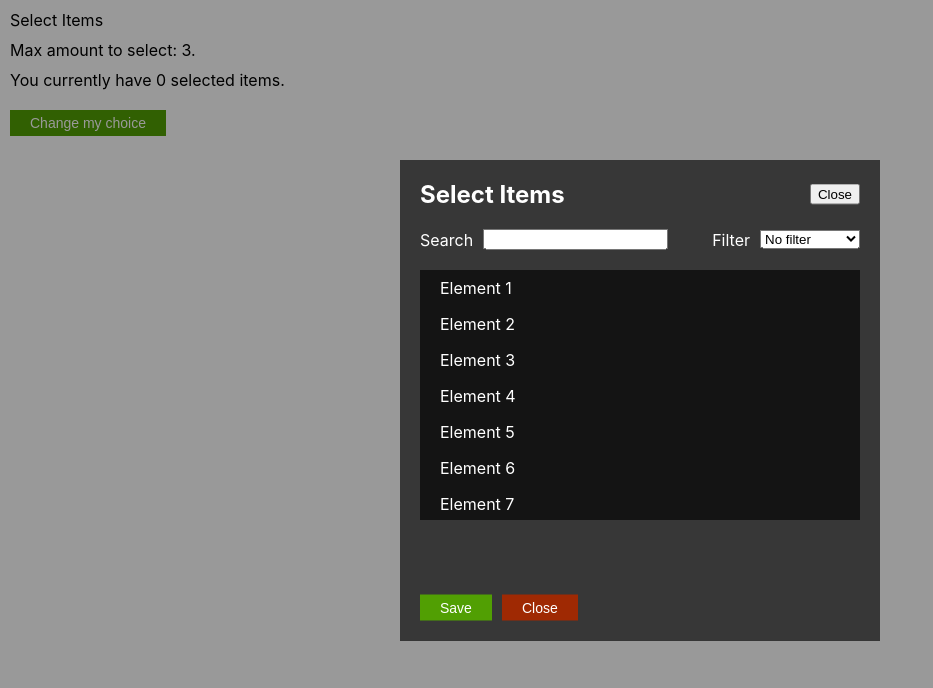
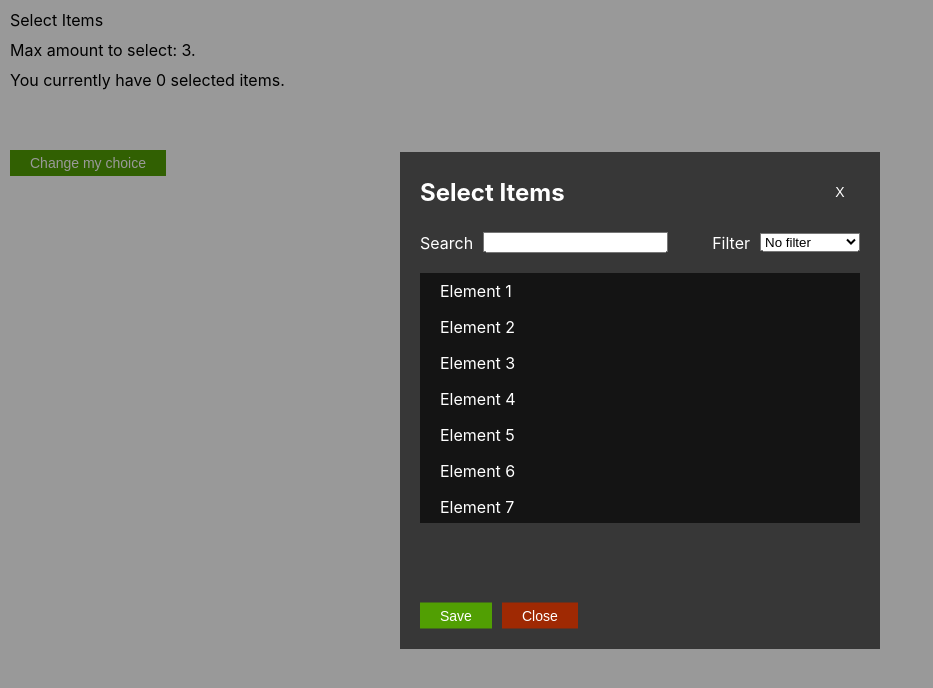
Before and after one commit to ckolobov/select-widget, a React (Create React App) app: page / in a window 1280 px wide. Both pictures are taken after a click on the button "Change my choice". Shown: the top 688 px of the page, without its empty margins (0-933 px from the left). Built offline with nearby package versions, Linux system fonts and the light colour scheme.

Commit message:
feat: add styles to close button

```diff
--- a/src/components/display/element-list/element-item/index.scss
+++ b/src/components/display/element-list/element-item/index.scss
@@ -4,6 +4,7 @@
   align-items: center;
 
   width: 140px;
+  height: 40px;
 
   background: #121212;
 
--- a/src/components/display/element-list/element-item/index.tsx
+++ b/src/components/display/element-list/element-item/index.tsx
@@ -1,6 +1,7 @@
 import './index.scss'
 import { useCallback, memo } from 'react'
 import { Element } from '../../../../api'
+import { IconButton } from '../../../input/icon-button'
 
 interface ElementItemProps {
   element: Element;
@@ -17,7 +18,7 @@ export const ElementItem = memo(function ElementItem(props: ElementItemProps) {
     <li className={'element-item'}>
       <div className={'element-item__label'}>{element.label}</div>
       <div>
-        <button onClick={handleClick}>Close</button>
+        <IconButton onClick={handleClick} icon={'X'} />
       </div>
     </li>
   );
--- /dev/null
+++ b/src/components/input/icon-button/index.scss
@@ -0,0 +1,25 @@
+.icon-button {
+  width: 40px;
+  height: 40px;
+  display: flex;
+  justify-content: center;
+  align-items: center;
+
+  border: none;
+  font-size: 14px;
+  color: #ffffff;
+  background: none;
+
+  &:hover {
+    cursor: pointer;
+  }
+
+  &--disabled {
+    background-color: #555555;
+    color: #dddddd;
+
+    &:hover {
+      cursor: default;
+    }
+  }
+}
--- /dev/null
+++ b/src/components/input/icon-button/index.tsx
@@ -0,0 +1,24 @@
+import { useMemo } from 'react'
+import './index.scss'
+
+interface ButtonProps {
+  icon: React.ReactNode
+  onClick: React.MouseEventHandler<HTMLButtonElement>
+  disabled?: boolean
+}
+
+const ICON_BUTTON_CLASS = 'icon-button';
+
+export function IconButton(props: ButtonProps) {
+  const className = useMemo(() => {
+    const classes = [ICON_BUTTON_CLASS];
+
+    if (props.disabled) {
+      classes.push(`${ICON_BUTTON_CLASS}--disabled`)
+    }
+
+    return classes.join(' ');
+  }, [props.disabled])
+
+  return <button className={className} onClick={props.onClick}>{props.icon}</button>
+}
--- a/src/components/layout/modal/index.tsx
+++ b/src/components/layout/modal/index.tsx
@@ -1,6 +1,7 @@
+import './index.scss'
 import ReactDOM from 'react-dom';
-import { PropsWithChildren } from 'react';
-import './index.scss'
+import { PropsWithChildren, useCallback } from 'react';
+import { IconButton } from '../../input/icon-button';
 
 export const MODAL_ROOT_ID = 'modal-root'
 
@@ -11,17 +12,21 @@ interface ModalProps {
 }
 
 export function Modal(props: PropsWithChildren<ModalProps>) {
+  const { label, onClose, footer, children } = props;
   const modalRoot = document.getElementById(MODAL_ROOT_ID) || document.body;
+  const handleClose = useCallback(() => {
+    onClose()
+  }, [onClose])
   return ReactDOM.createPortal(
     <>
-      <div className='dark-background' onClick={() => props.onClose()} />
+      <div className='dark-background' onClick={handleClose} />
       <div className="modal">
         <div className="modal__header">
-          <h2 className='modal__label'>{props.label}</h2>
-          <button onClick={() => props.onClose()}>Close</button>
+          <h2 className='modal__label'>{label}</h2>
+          <IconButton onClick={handleClose} icon={'X'} />
         </div>
-        {props.children}
-        {props.footer && (<div className="modal__footer">{props.footer}</div>)}
+        {children}
+        {footer && (<div className="modal__footer">{footer}</div>)}
       </div>
     </>,
     modalRoot
--- a/src/components/layout/select-widget/index.scss
+++ b/src/components/layout/select-widget/index.scss
@@ -5,3 +5,7 @@
   gap: 10px;
   padding: 10px;
 }
+
+.element-list-container {
+  min-height: 40px;
+}
--- a/src/components/layout/select-widget/index.tsx
+++ b/src/components/layout/select-widget/index.tsx
@@ -38,7 +38,9 @@ export function SelectWidget(props: SelectWidgetProps) {
     <header>Select Items</header>
     <p>Max amount to select: {props.selectionMaxAmount}.</p>
     <p>You currently have {selectedElements.length} selected items.</p>
-    <ElementList items={selectedElements} onItemClose={handleCloseElement} />
+    <div className='element-list-container'>
+      <ElementList items={selectedElements} onItemClose={handleCloseElement} />
+    </div>
     <Button label='Change my choice' type={ButtonType.Success} onClick={handleOpenModal} />
     {isModalOpen &&
       <SelectDialog
--- a/src/components/layout/select-widget/select-dialog/index.scss
+++ b/src/components/layout/select-widget/select-dialog/index.scss
@@ -23,7 +23,3 @@
 .multiselect-container {
   min-height: 250px;
 }
-
-.element-list-container {
-  min-height: 35px;
-}
```
